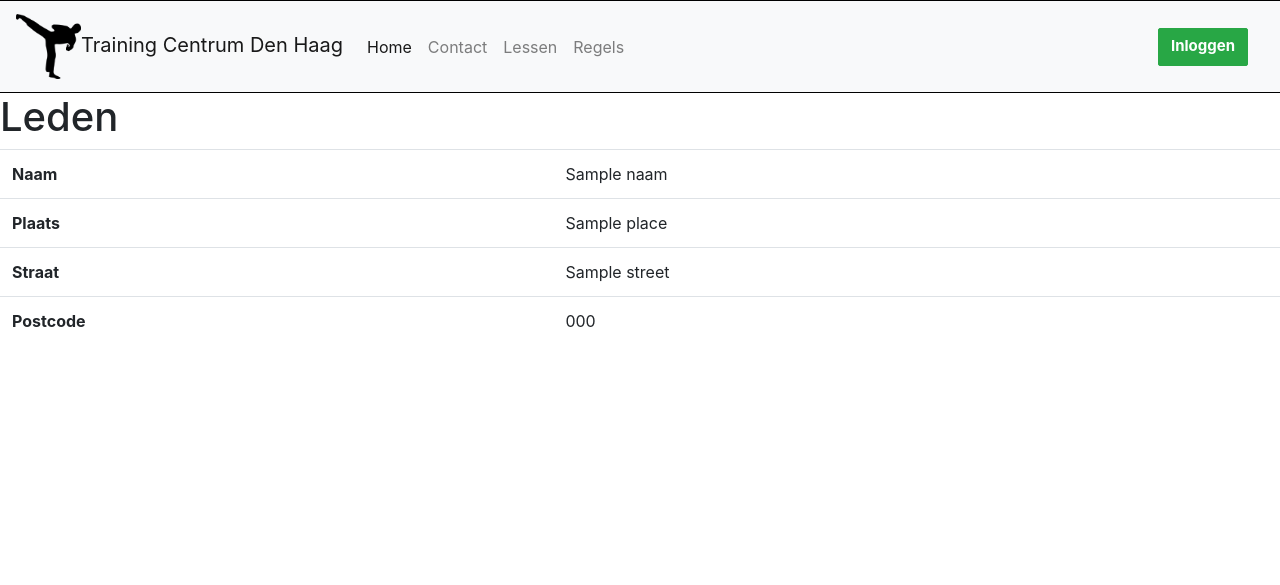
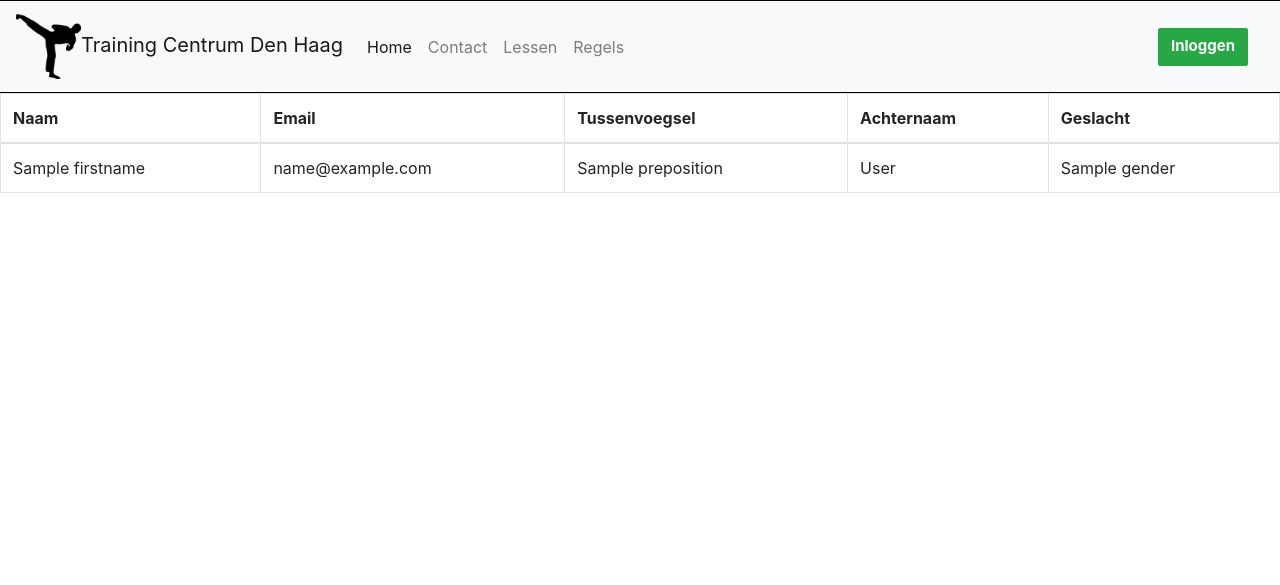
Before and after one commit to DelanivanderZwan/training_factory, a Symfony app: template templates/medewerker/leden.html.twig in a window 1280 px wide. Shown: the top 585 px of the page. Run offline with Twig, Linux system fonts and the light colour scheme; the template is opened without the code that fills it: most values are stand-ins (such as "Sample title", 1, 10 or a date in 2020); some libraries are stand-ins or nearby versions.

Commit message:
added both instructor and user table and with user table you can delete users

```diff
--- a/templates/base.html.twig
+++ b/templates/base.html.twig
@@ -16,9 +16,10 @@
         <div class="navbar-nav">
             <a class="nav-item nav-link active" href="{{ path ('homepage') }}">Home <span
                         class="sr-only">(current)</span></a>
-            {% if is_granted('ROLE_ADMIN') or is_granted('ROLE_INSTRUCTOR') %}
+            {% if is_granted('ROLE_ADMIN') %}
             <a class="nav-item nav-link" href="{{ path('training') }}">Lessen</a>
-                <a class="nav-item nav-link" href="{{ path('leden') }}">Leden</a>
+                <a class="nav-item nav-link" href="{{ path('admin_ledenoverzicht') }}">Leden</a>
+                <a class="nav-item nav-link" href="{{ path('admin_instructoroverzicht') }}">Instructeurs</a>
                 {% else %}
                     <a class="nav-item nav-link" href="{{ path ('contact') }}">Contact</a>
                     <a class="nav-item nav-link" href="{{ path('training') }}">Lessen</a>
@@ -68,7 +69,7 @@
         {% block leden %}
         {% endblock %}
 
-        {% block inschrijving %}
+        {% block instructor %}
         {% endblock %}
 
         {% block profileedit %}
--- a/templates/medewerker/leden.html.twig
+++ b/templates/medewerker/leden.html.twig
@@ -1,30 +1,35 @@
 {% extends 'base.html.twig' %}
 
-{% block title %}Leden{% endblock %}
-
 {% block leden %}
-    {{ parent() }}
-    <h1>Leden</h1>
-    {% for leden in lid %}
-    <table class="table">
-        <tbody>
-        <tr>
-            <th>Naam</th>
-            <td>{{ leden.naam }}</td>
-        </tr>
-        <tr>
-            <th>Plaats</th>
-            <td>{{ leden.place }}</td>
-        </tr>
-        <tr>
-            <th>Straat</th>
-            <td>{{ leden.street }}</td>
-        </tr>
-        <tr>
-            <th>Postcode</th>
-            <td>{{ leden.postalcode }}</td>
-        </tr>
-        </tbody>
+    <table class="table table-bordered">
+    <thead>
+    <tr>
+        <th scope="col">Naam</th>
+        <th scope="col">Email</th>
+        <th scope="col">Tussenvoegsel</th>
+        <th scope="col">Achternaam</th>
+        <th scope="col">Geslacht</th>
+    </tr>
+    </thead>
+    <tbody>
+    {% for lid in leden %}
+            <tr>
+                <td>{{ lid.firstname }}</td>
+                <td>{{ lid.email }}</td>
+                <td>{{ lid.preposition }}</td>
+                <td>{{ lid.lastname }}</td>
+                <td>{{ lid.gender }}</td>
+                {% if is_granted('ROLE_ADMIN') %}
+                <td>
+                    <form method="post" action="{{ path('admin_user_delete', {'id': lid.id}) }}" onsubmit="return confirm('Weet u zeker dat u dit lid wilt verwijderen?');">
+                        <input type="hidden" name="_method" value="DELETE">
+                        <input type="hidden" name="_token" value="{{ csrf_token('delete' ~ lid.id) }}">
+                        <button class="btn btn-danger" style="float: right">Verwijderen</button>
+                    </form>
+                </td>
+                {% endif %}
+            </tr>
+    {% endfor %}
+    </tbody>
     </table>
-    {% endfor  %}
 {% endblock %}
```
Also changed, not shown: src/Controller/DirecteurController.php (+42 -5 lines), src/Controller/InstructorController.php (+8 -10 lines), src/Repository/UserRepository.php (+10 -8 lines), templates/medewerker/instructeuroverzicht.html.twig (+29 -0 lines).
